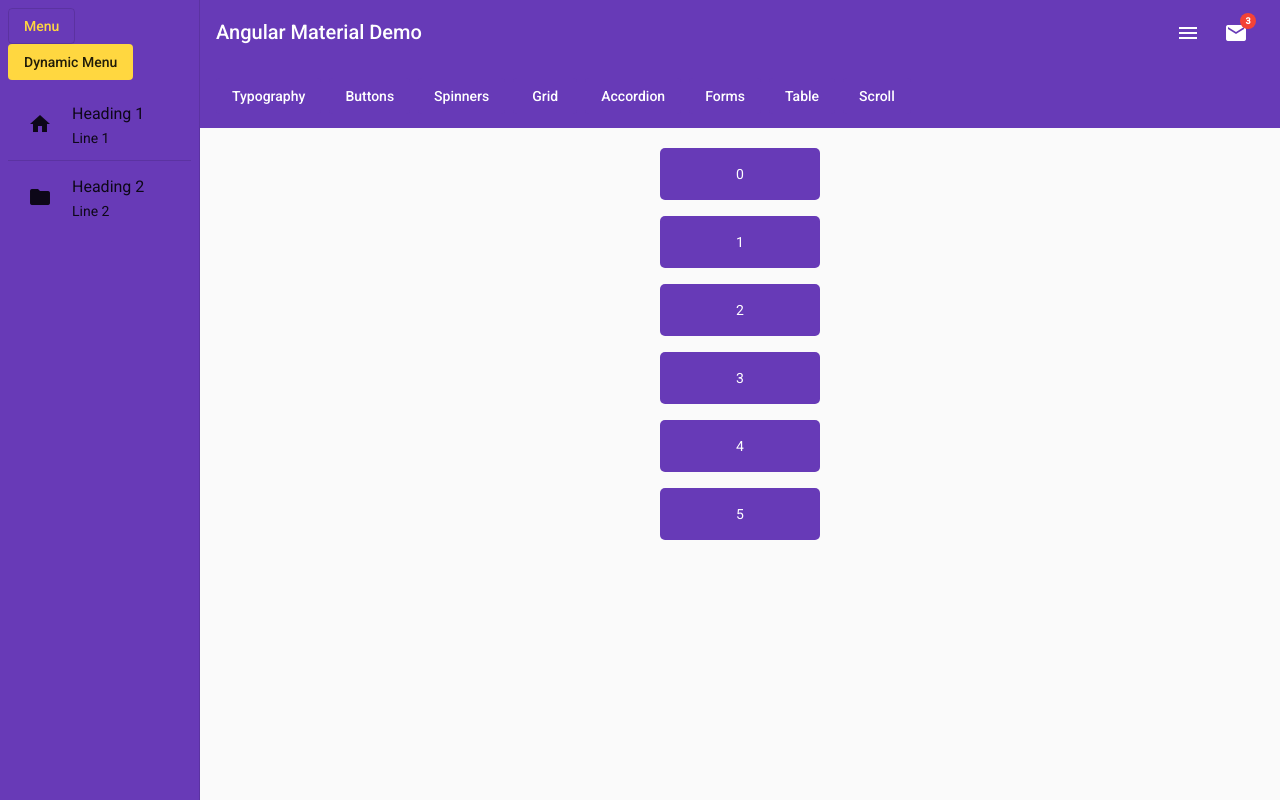
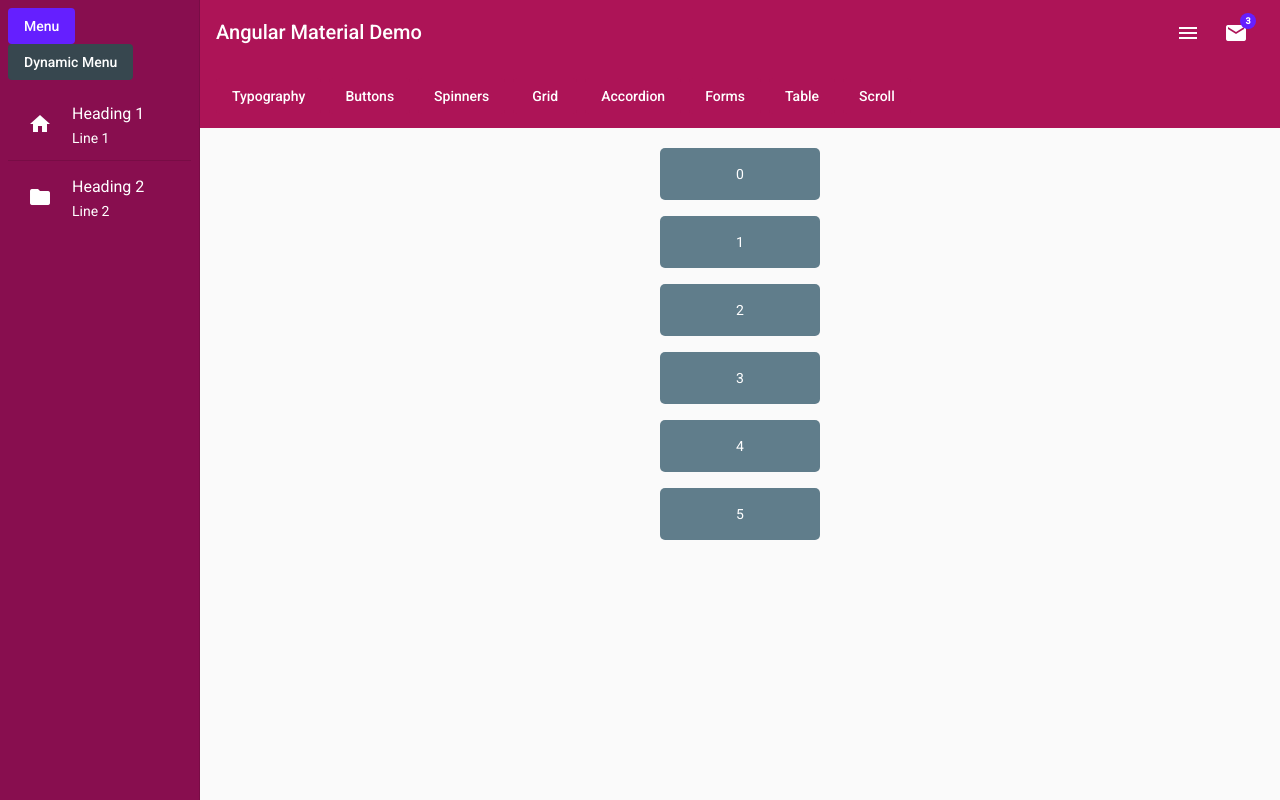
Before and after one commit to Fulvia1989/Material-Demo, an Angular app: page /scroll in a window 1280 px wide. Both pictures are taken after a click on the button "menu". Built offline with nearby package versions, Linux system fonts and the light colour scheme.

Commit message:
custom theme

```diff
--- a/angular.json
+++ b/angular.json
@@ -29,7 +29,8 @@
             ],
             "styles": [
               "./node_modules/@angular/material/prebuilt-themes/deeppurple-amber.css",
-              "src/styles.scss"
+              "src/styles.scss",
+              "src/assets/theme/custom-theme.scss"
             ],
             "scripts": []
           },
--- a/src/app/app.component.html
+++ b/src/app/app.component.html
@@ -2,7 +2,7 @@
   <mat-sidenav mode="side" #sidenav (opened)="log('Opened')" (closed)="log('Closed')">
 
     <div>
-      <button mat-stroked-button color="accent" [matMenuTriggerFor]="appMenu">Menu</button>
+      <button mat-flat-button color="warn" [matMenuTriggerFor]="appMenu">Menu</button>
       <mat-menu #appMenu="matMenu" xPosition="after" yPosition="below">
         <button mat-menu-item [matMenuTriggerFor]="subMenu" >FrontEnd</button>
         <button mat-menu-item>BackEnd</button>
--- a/src/app/app.component.scss
+++ b/src/app/app.component.scss
@@ -1,4 +1,4 @@
-
+@import 'src/assets/theme/custom-theme.scss';
 .example-spacer {
     flex: 1 1 auto;
 }
@@ -13,6 +13,10 @@
     padding: 0.5rem;
 }
 mat-sidenav{
-    background-color:#683ab7;
+    background-color: mat-color($my-custom-primary, darker)!important;
     width: 200px;
+
 }
+mat-list-item{
+    color:white!important;
+}
--- a/src/app/app.module.ts
+++ b/src/app/app.module.ts
@@ -11,7 +11,6 @@
 import { TypographyComponent } from './typography/typography.component';
 import { ButtonsComponent } from './buttons/buttons.component';
 import { SpinnerComponent } from './spinner/spinner.component';
-import { SidenavComponent } from './sidenav/sidenav.component';
 import { GridComponent } from './grid/grid.component';
 import { AccordionComponent } from './accordion/accordion.component';
 import { FormComponent } from './form/form.component';
@@ -26,7 +25,6 @@
     TypographyComponent,
     ButtonsComponent,
     SpinnerComponent,
-    SidenavComponent,
     GridComponent,
     AccordionComponent,
     FormComponent,
--- a/src/app/scroll/scroll.component.scss
+++ b/src/app/scroll/scroll.component.scss
@@ -1,8 +1,14 @@
-.number{
+@import 'src/assets/theme/custom-theme.scss';
+
+@mixin flexcontainer {
+
     display: flex;
     justify-content: center;
     align-items: center;
-    background-color:  #673AB7;
+}
+.number{
+    @include flexcontainer();
+    background-color:  $background;
     color: white;
     border-radius: 5px;
     box-sizing: border-box;
@@ -11,9 +17,7 @@
     margin: 0.5rem;
 }
 .box{
-    display: flex;
-    justify-content: center;
-    align-items: center;
+    @include flexcontainer();
 }
 .container{
     height: 50vh;
--- a/src/app/sidenav/sidenav.component.ts
+++ /dev/null
@@ -1,15 +0,0 @@
-import { Component, OnInit } from '@angular/core';
-
-@Component({
-  selector: 'app-sidenav',
-  templateUrl: './sidenav.component.html',
-  styleUrls: ['./sidenav.component.scss']
-})
-export class SidenavComponent implements OnInit {
-
-  constructor() { }
-
-  ngOnInit(): void {
-  }
-
-}
--- /dev/null
+++ b/src/assets/theme/custom-theme.scss
@@ -0,0 +1,15 @@
+@import "../../../node_modules/@angular/material/theming";
+@include mat-core();
+
+$my-custom-primary: mat-palette($mat-pink,800,300,900);
+$my-custom-accent: mat-palette($mat-blue-grey, 800,500);
+$my-custom-warn: mat-palette($mat-deep-purple,A400);
+
+$my-custom-theme: mat-light-theme($my-custom-primary, $my-custom-accent, $my-custom-warn);
+
+@include angular-material-theme($my-custom-theme);
+
+$primary: mat-color($my-custom-primary);
+$accent: mat-color($my-custom-accent);
+$warn: mat-color($my-custom-warn);
+$background: mat-color($my-custom-accent, lighter);
```
Also changed, not shown: src/app/sidenav/sidenav.component.html (deleted), src/app/sidenav/sidenav.component.scss (deleted), 1 other file (tests, documents, lock files or other folders).
